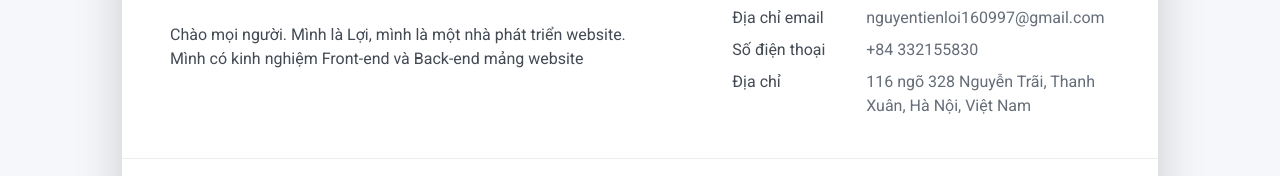
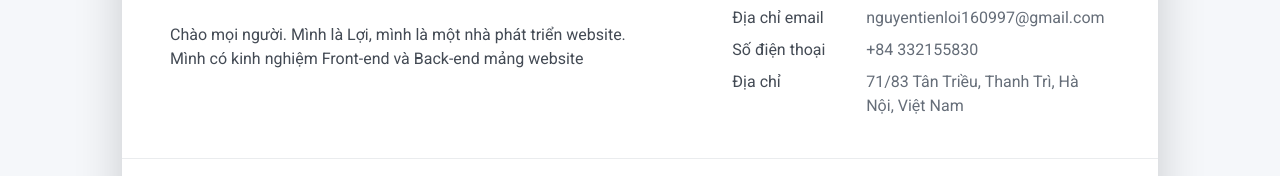
Before and after one commit to nguyentienloi/nguyentienloi.github.io, a plain HTML site: page index.html in a window 1280 px wide. Shown: the part 467-643 px from the top of the page. Drawn offline with Linux system fonts and the light colour scheme.

Commit message:
Update index.html
fix code

```diff
--- a/index.html
+++ b/index.html
@@ -91,7 +91,7 @@
             <div class="pb-1">Địa chỉ</div>
           </div>
           <div class="col-sm-8">
-            <div class="pb-1 text-secondary">116 ngõ 328 Nguyễn Trãi, Thanh Xuân, Hà Nội, Việt Nam</div>
+            <div class="pb-1 text-secondary">71/83 Tân Triều, Thanh Trì, Hà Nội, Việt Nam</div>
           </div>
         </div>
       </div>
```
